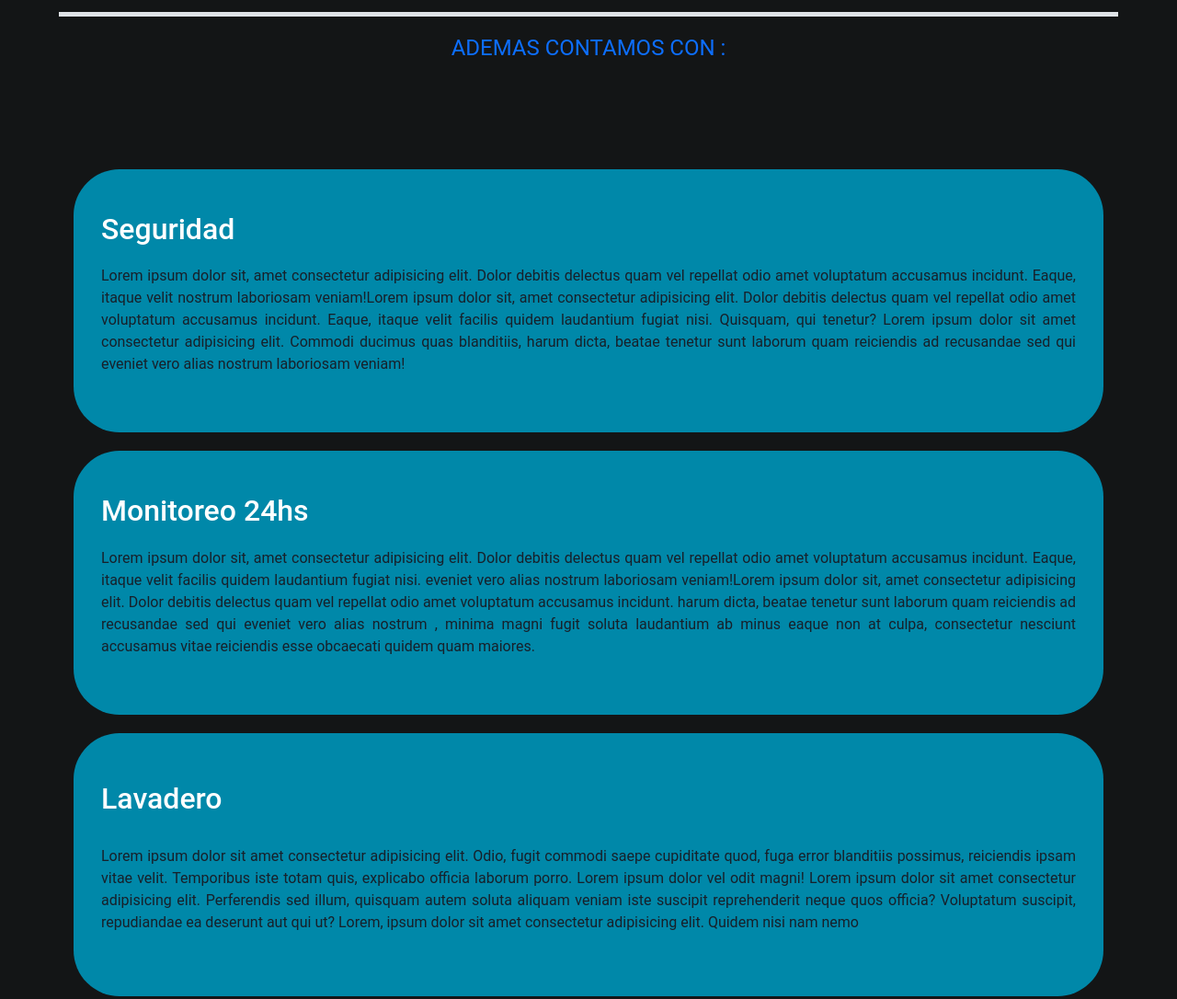
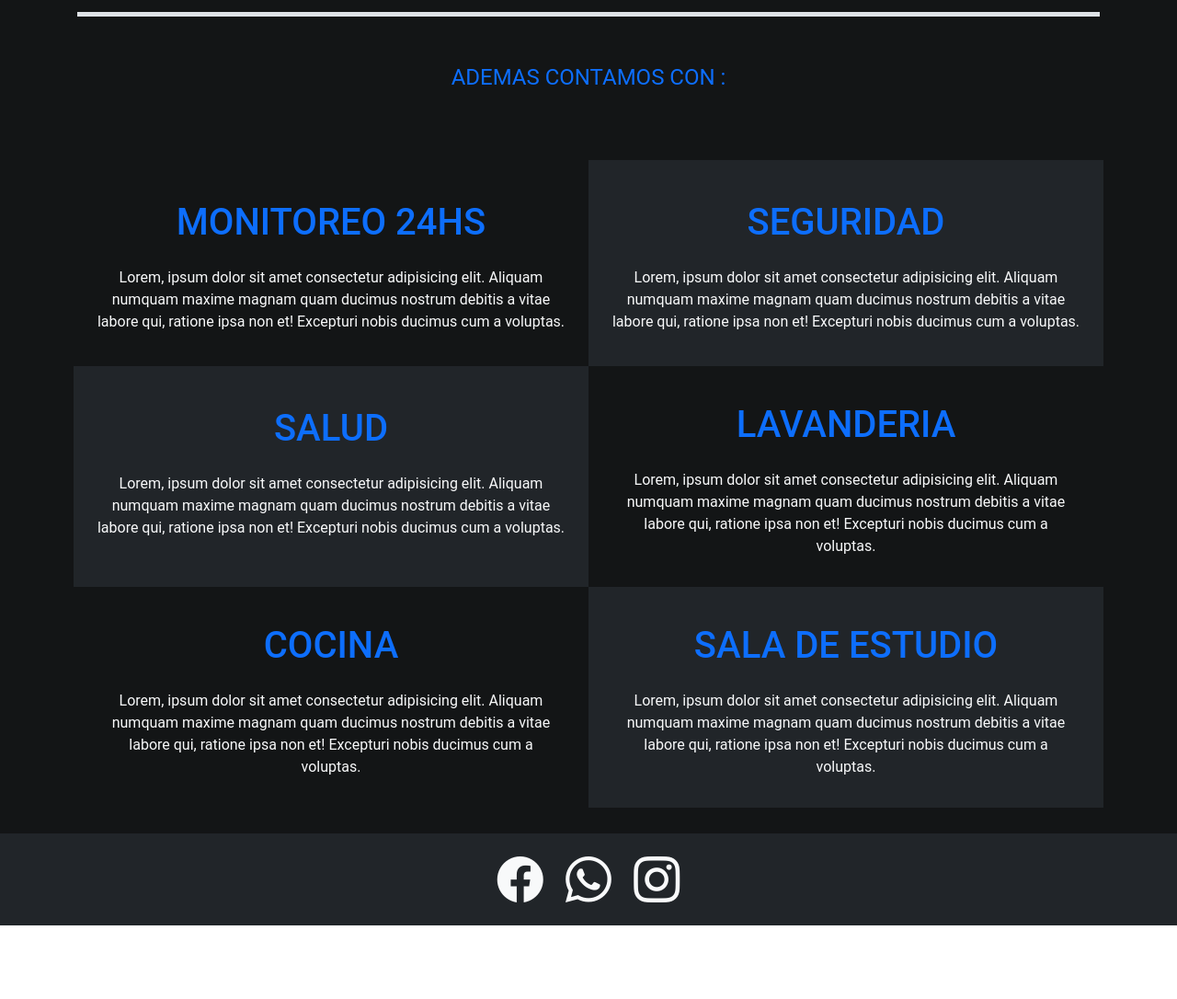
Before and after one commit to freddymdq/Residencia1992-NOALTA, a plain HTML site: page paginas/servicios.html in a window 1280 px wide. Shown: the part 422-1508 px from the top of the page at 92% size. After the commit the page ends 1428 px from the top, so only its background shows below. Drawn offline with nearby package versions, Linux system fonts and the light colour scheme.

Commit message:
Html Servicios modificado

```diff
--- a/paginas/servicios.html
+++ b/paginas/servicios.html
@@ -38,44 +38,43 @@
 
         <main class="servicios">
             <section class="w-50 mx-auto text-center pt-5" id="intro">
-                <h1 class="p-3 fs-1 border-top border-5 text-primary ">SERVICIOS</h1>
+                <h1 class="p-3 fs-1 border-top border-5 text-primary">SERVICIOS</h1>
                 <p class="p-3 fs-4 text-light">Residencia 1992 tiene como objetivo conseguir que tu estadia sea lo más relajante y agradable posible, razón por la cual tantos estudiantes siguen volviendo año tras año. Además disfruta de su magnífica ubicación en pleno corazón de Mar del Plata</p>
-                <p class="p-3 fs-4 border-top border-5 mb-5 text-primary">ADEMAS CONTAMOS CON :</p>
-            </section>
+                <p class="p-3 fs-4 border-top border-5 mb-5 text-primary pt-5">ADEMAS CONTAMOS CON :</p>
 
-            <div class="grid-container">
-                <div class="seguridad">
-                    <h2>Seguridad</h2>
-                    <p>Lorem ipsum dolor sit, amet consectetur adipisicing elit. Dolor debitis delectus quam vel repellat odio amet voluptatum accusamus incidunt. Eaque, itaque velit  nostrum laboriosam veniam!Lorem ipsum dolor sit, amet consectetur adipisicing elit. Dolor debitis delectus quam vel repellat odio amet voluptatum accusamus incidunt. Eaque, itaque velit facilis quidem laudantium fugiat nisi. Quisquam, qui tenetur? Lorem ipsum dolor sit amet consectetur adipisicing elit. Commodi ducimus quas blanditiis, harum dicta, beatae tenetur sunt laborum quam reiciendis ad recusandae sed qui eveniet vero alias nostrum laboriosam veniam! </p>
-                </div>
-                <div class="monitoreo">
-                    <h2>Monitoreo 24hs</h2>
-                    <p>Lorem ipsum dolor sit, amet consectetur adipisicing elit. Dolor debitis delectus quam vel repellat odio amet voluptatum accusamus incidunt. Eaque, itaque velit facilis quidem laudantium fugiat nisi. eveniet vero alias nostrum laboriosam veniam!Lorem ipsum dolor sit, amet consectetur adipisicing elit. Dolor debitis delectus quam vel repellat odio amet voluptatum accusamus incidunt.  harum dicta, beatae tenetur sunt laborum quam reiciendis ad recusandae sed qui eveniet vero alias nostrum , minima magni fugit soluta laudantium ab minus eaque non at culpa, consectetur nesciunt accusamus vitae reiciendis esse obcaecati quidem quam maiores.
-                    </p>
+                <div class="row p-2">
+                    <div class="col-lg-6 col-md-6 col-sm-12  p-1 ">
+                        <h1 class="text-primary">MONITOREO 24HS</h1>
+                        <P class="text-light text-center p-3">Lorem, ipsum dolor sit amet consectetur adipisicing elit. Aliquam numquam maxime magnam quam ducimus nostrum debitis a vitae labore qui, ratione ipsa non et! Excepturi nobis ducimus cum a voluptas.</P>
+                    </div>
+                    <div class="col-lg-6 col-md-6 col-sm-12 bg-dark p-1">
+                        <h1 class="text-primary">SEGURIDAD</h1>
+                        <P class="text-light text-center p-3">Lorem, ipsum dolor sit amet consectetur adipisicing elit. Aliquam numquam maxime magnam quam ducimus nostrum debitis a vitae labore qui, ratione ipsa non et! Excepturi nobis ducimus cum a voluptas.</P>
+                    </div>
+                    <div class="col-lg-6 col-md-6 col-sm-12 bg-dark p-1">
+                        <h1 class="text-primary">SALUD</h1>
+                        <P class="text-light text-center p-3">Lorem, ipsum dolor sit amet consectetur adipisicing elit. Aliquam numquam maxime magnam quam ducimus nostrum debitis a vitae labore qui, ratione ipsa non et! Excepturi nobis ducimus cum a voluptas.</P>
+                    </div>
+                    <div class="col-lg-6 col-md-6 col-sm-12">
+                        <h1 class="text-primary">LAVANDERIA</h1>
+                        <P class="text-light text-center p-3">Lorem, ipsum dolor sit amet consectetur adipisicing elit. Aliquam numquam maxime magnam quam ducimus nostrum debitis a vitae labore qui, ratione ipsa non et! Excepturi nobis ducimus cum a voluptas.</P>
+                    </div>
+                    <div class="col-lg-6 col-md-6 col-sm-12">
+                        <h1 class="text-primary">COCINA</h1>
+                        <P class="text-light text-center p-3">Lorem, ipsum dolor sit amet consectetur adipisicing elit. Aliquam numquam maxime magnam quam ducimus nostrum debitis a vitae labore qui, ratione ipsa non et! Excepturi nobis ducimus cum a voluptas.</P>
+                    </div>
+
+
+                    <div class="col-lg-6 col-md-6 col-sm-12 bg-dark">
+                        <h1 class="text-primary">SALA DE ESTUDIO</h1>
+                        <P class="text-light text-center p-3">Lorem, ipsum dolor sit amet consectetur adipisicing elit. Aliquam numquam maxime magnam quam ducimus nostrum debitis a vitae labore qui, ratione ipsa non et! Excepturi nobis ducimus cum a voluptas.</P>
+                    </div>
                 </div>
 
-                <div class="salud">
-                    <h2>Salud</h2>
-                    <p>Lorem, ipsum dolor sit amet consectetur adipisicing elit. Omnis, ab? Sapiente reprehenderit, inventore nihil itaque molestiae odit quisquam consequatur quam in possimus pariatur necessitatibus consectetur ea voluptas. Alias, minus voluptatum? Lorem ipsum dolor sit amet consectetur adipisicing elit. Obcaecati pariatur veniam debitis totam sequi dolores voluptates adipisci similique, laborum, voluptatibus recusandae cum perspiciatis facilis! Totam debitis numquam maiores exercitationem incidunt?
-                    libero, obcaecati consequatur nostrum nulla quod minima, blanditiis vel odit magni! Lorem ipsum dolor sit amet consectetur adipisicing elit. Perferendis sed illum, quisquam autem soluta aliquam veniam iste suscipit reprehenderit neque quos officia? Voluptatum suscipit, repudiandae ea deserunt aut qui ut?</p>
-                </div>
+            </section>
+        </main>
 
-                <div class="lavadero">
-                    <h2>Lavadero</h2>
-                    <p>Lorem ipsum dolor sit amet consectetur adipisicing elit. Odio, fugit commodi saepe cupiditate quod, fuga error blanditiis possimus, reiciendis ipsam vitae velit. Temporibus iste totam quis, explicabo officia laborum porro. Lorem ipsum dolor  vel odit magni! Lorem ipsum dolor sit amet consectetur adipisicing elit. Perferendis sed illum, quisquam autem soluta aliquam veniam iste suscipit reprehenderit neque quos officia? Voluptatum suscipit, repudiandae ea deserunt aut qui ut? Lorem, ipsum dolor sit amet consectetur adipisicing elit. Quidem nisi nam nemo </p>
-                </div>
-                <div class="cocina">
-                    <h2>Cocina</h2>
-                    <p>Lorem ipsum dolor sit amet consectetur adipisicing elit. Reiciendis voluptatum impedit accusantium hic cupiditate quibusdam, quaerat dignissimos numquam excepturi Lorem ipsum dolor sit amet consectetur adipisicing elit. Reiciendis voluptatum impedit accusantium hic cupiditate quibusdam, quaerat dignissimos numquam excepturi libero, obcaecati consequatur nostrum nulla quod minima, blanditiis vel odit magni! Lorem ipsum dolor sit amet consectetur adipisicing elit. Perferendis sed illum, quisquam autem soluta aliquam veniam iste suscipit reprehenderit neque quos officia? Voluptatum suscipit, repudiandae ea deserunt aut qui ut?</p>
-                </div>
 
-                <div class="estudio">
-                    <h2>Sala de Estudio</h2>
-                    <p>Lorem, ipsum dolor sit amet consectetur adipisicing elit. Perspiciatis voluptate suscipit, totam excepturi velit alias recusandae natus. Quos enim error, dolorem, laboriosam veniam rerum eius similique perferendis aperiam pariatur nulla.
-                    Lorem ipsum dolor sit amet consectetur adipisicing elit. Reiciendis voluptatum impedit aconsectetur adipisicing elit. Perferendis sed illum, quisquam autem soluta aliquam veniam iste suscipit reprehenderit neque quos officia? Voluptatum suscipit, repudiandae ea deserunt aut qui ut?</p>
-                </div>
-            </div>
-        </main>
         <footer class="footer  bg-dark w-100 d-flex aligh-items justtify-content-center flex-wrap">
             <div id="iconos">
                 <a href="https://www.facebook.com" target="_blank"><i class="bi bi-facebook text-light link-primary"></i></a>
--- a/style.css
+++ b/style.css
@@ -117,6 +117,12 @@
                     /*FIN HTML GALERIA*/
 
 /*HTML SERVICIOS*/
+
+#intro {
+    padding: 20px;
+}
+
+
 
 .servicios{
     background-color: #131516;
```
